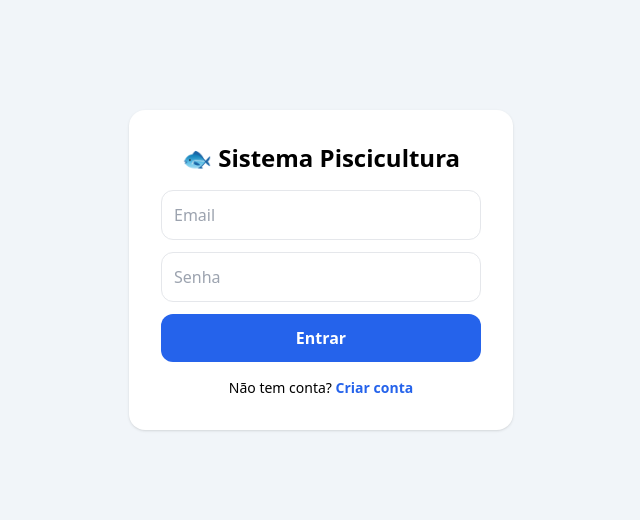
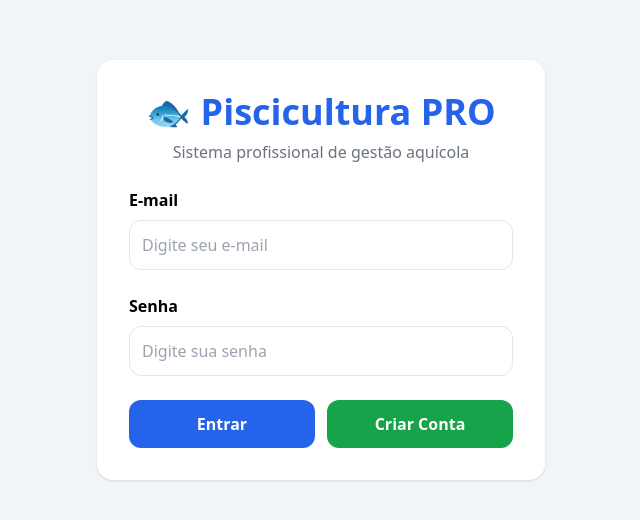
Before and after one commit to alysson0111/Piscicultura-Pro, a React (Vite) app: page / in a window 1280 px wide. Shown: the part 130-650 px from the top of the page, without its empty margins (319-959 px from the left). Built offline with nearby package versions, Linux system fonts and the light colour scheme.

Commit message:
Corrigindo gitignore

```diff
--- a/src/App.jsx
+++ b/src/App.jsx
@@ -1,47 +1,96 @@
 import { useEffect, useState } from "react"
+
 import { supabase } from "./lib/supabase"
 
-import Login from "./Login"
+import Login from "./pages/Login"
 import Dashboard from "./pages/Dashboard"
 
 export default function App() {
-  const [user, setUser] = useState(null)
-  const [loading, setLoading] = useState(true)
 
+  const [user, setUser] =
+    useState(null)
+
+  const [loading, setLoading] =
+    useState(true)
+
+  // 🔥 CARREGAR SESSÃO
   useEffect(() => {
-    // 🔐 pega sessão atual ao abrir o app
-    async function loadUser() {
-      const { data } = await supabase.auth.getSession()
-      setUser(data.session?.user || null)
+
+    async function carregarSessao() {
+
+      const {
+        data,
+      } = await supabase.auth.getSession()
+
+      setUser(
+        data.session?.user || null
+      )
+
       setLoading(false)
     }
 
-    loadUser()
+    carregarSessao()
 
-    // 👂 escuta mudanças de login/logout em tempo real
+    // 🔥 OUVIR LOGIN/LOGOUT
     const {
-      data: { subscription },
-    } = supabase.auth.onAuthStateChange((_event, session) => {
-      setUser(session?.user || null)
-    })
+      data: listener,
+    } = supabase.auth.onAuthStateChange(
+      (_event, session) => {
 
-    return () => subscription.unsubscribe()
+        setUser(
+          session?.user || null
+        )
+
+      }
+    )
+
+    return () => {
+      listener.subscription.unsubscribe()
+    }
+
   }, [])
 
-  // ⏳ loading inicial
+  // 🔥 LOGOUT
+  async function sair() {
+
+    await supabase.auth.signOut()
+
+    setUser(null)
+  }
+
+  // 🔥 LOADING
   if (loading) {
+
     return (
-      <div className="min-h-screen flex items-center justify-center">
-        Carregando...
+
+      <div className="min-h-screen flex items-center justify-center bg-slate-100">
+
+        <div className="text-2xl font-bold">
+          Carregando...
+        </div>
+
       </div>
+
     )
   }
 
-  // 🔓 não logado → login
+  // 🔥 LOGIN
   if (!user) {
-    return <Login setUser={setUser} />
+
+    return (
+      <Login
+        onLogin={setUser}
+      />
+    )
   }
 
-  // 🔐 logado → dashboard
-  return <Dashboard user={user} />
+  // 🔥 DASHBOARD
+  return (
+
+    <Dashboard
+      user={user}
+      onLogout={sair}
+    />
+
+  )
 }
--- a/src/Login.jsx
+++ /dev/null
@@ -1,123 +0,0 @@
-import { useState } from "react"
-import { supabase } from "./lib/supabase"
-
-export default function Login({ setUser }) {
-  const [email, setEmail] = useState("")
-  const [password, setPassword] = useState("")
-  const [modo, setModo] = useState("login") // login | cadastro
-  const [loading, setLoading] = useState(false)
-
-  // 🔐 LOGIN
-  async function handleLogin(e) {
-    e.preventDefault()
-    setLoading(true)
-
-    const { data, error } = await supabase.auth.signInWithPassword({
-      email,
-      password,
-    })
-
-    setLoading(false)
-
-    if (error) {
-      alert(error.message)
-      return
-    }
-
-    // 🔥 IMPORTANTE: usa session.user (não data.user)
-    setUser(data.session.user)
-  }
-
-  // 🆕 CADASTRO
-  async function handleCadastro(e) {
-    e.preventDefault()
-    setLoading(true)
-
-    const { data, error } = await supabase.auth.signUp({
-      email,
-      password,
-    })
-
-    setLoading(false)
-
-    if (error) {
-      alert(error.message)
-      return
-    }
-
-    alert("Conta criada! Agora faça login.")
-    setModo("login")
-  }
-
-  return (
-    <div className="min-h-screen flex items-center justify-center bg-slate-100">
-
-      <div className="bg-white p-8 rounded-2xl shadow w-full max-w-sm space-y-4">
-
-        <h1 className="text-2xl font-bold text-center">
-          🐟 Sistema Piscicultura
-        </h1>
-
-        <form
-          onSubmit={modo === "login" ? handleLogin : handleCadastro}
-          className="space-y-3"
-        >
-
-          <input
-            type="email"
-            placeholder="Email"
-            className="border p-3 w-full rounded-xl"
-            value={email}
-            onChange={(e) => setEmail(e.target.value)}
-          />
-
-          <input
-            type="password"
-            placeholder="Senha"
-            className="border p-3 w-full rounded-xl"
-            value={password}
-            onChange={(e) => setPassword(e.target.value)}
-          />
-
-          <button
-            disabled={loading}
-            className="bg-blue-600 text-white w-full py-3 rounded-xl font-bold"
-          >
-            {loading
-              ? "Carregando..."
-              : modo === "login"
-              ? "Entrar"
-              : "Cadastrar"}
-          </button>
-
-        </form>
-
-        {/* troca de modo */}
-        <p className="text-center text-sm">
-          {modo === "login" ? (
-            <>
-              Não tem conta?{" "}
-              <button
-                className="text-blue-600 font-semibold"
-                onClick={() => setModo("cadastro")}
-              >
-                Criar conta
-              </button>
-            </>
-          ) : (
-            <>
-              Já tem conta?{" "}
-              <button
-                className="text-blue-600 font-semibold"
-                onClick={() => setModo("login")}
-              >
-                Fazer login
-              </button>
-            </>
-          )}
-        </p>
-
-      </div>
-    </div>
-  )
-}
--- /dev/null
+++ b/src/pages/Login.jsx
@@ -0,0 +1,179 @@
+import { useState } from "react"
+
+import { supabase } from "../lib/supabase"
+
+export default function Login({
+  onLogin,
+}) {
+
+  const [email, setEmail] =
+    useState("")
+
+  const [senha, setSenha] =
+    useState("")
+
+  const [loading, setLoading] =
+    useState(false)
+
+  async function entrar() {
+
+    try {
+
+      setLoading(true)
+
+      const {
+        data,
+        error,
+      } = await supabase.auth.signInWithPassword({
+
+        email,
+        password: senha,
+
+      })
+
+      if (error) {
+
+        alert(error.message)
+
+        return
+      }
+
+      onLogin(data.user)
+
+    } catch (erro) {
+
+      console.log(erro)
+
+    } finally {
+
+      setLoading(false)
+
+    }
+  }
+
+  async function cadastrar() {
+
+    try {
+
+      setLoading(true)
+
+      const {
+        data,
+        error,
+      } = await supabase.auth.signUp({
+
+        email,
+        password: senha,
+
+      })
+
+      if (error) {
+
+        alert(error.message)
+
+        return
+      }
+
+      alert(
+        "Usuário cadastrado!"
+      )
+
+      onLogin(data.user)
+
+    } catch (erro) {
+
+      console.log(erro)
+
+    } finally {
+
+      setLoading(false)
+
+    }
+  }
+
+  return (
+
+    <div className="min-h-screen bg-slate-100 flex items-center justify-center p-6">
+
+      <div className="bg-white w-full max-w-md p-8 rounded-2xl shadow space-y-6">
+
+        <div className="text-center">
+
+          <h1 className="text-4xl font-bold text-blue-600">
+            🐟 Piscicultura PRO
+          </h1>
+
+          <p className="text-gray-500 mt-2">
+            Sistema profissional de gestão aquícola
+          </p>
+
+        </div>
+
+        {/* EMAIL */}
+        <div>
+
+          <label className="font-bold">
+            E-mail
+          </label>
+
+          <input
+            type="email"
+            value={email}
+            onChange={(e) =>
+              setEmail(e.target.value)
+            }
+            className="w-full border p-3 rounded-xl mt-2"
+            placeholder="Digite seu e-mail"
+          />
+
+        </div>
+
+        {/* SENHA */}
+        <div>
+
+          <label className="font-bold">
+            Senha
+          </label>
+
+          <input
+            type="password"
+            value={senha}
+            onChange={(e) =>
+              setSenha(e.target.value)
+            }
+            className="w-full border p-3 rounded-xl mt-2"
+            placeholder="Digite sua senha"
+          />
+
+        </div>
+
+        {/* BOTÕES */}
+        <div className="flex gap-3">
+
+          <button
+            onClick={entrar}
+            disabled={loading}
+            className="flex-1 bg-blue-600 hover:bg-blue-700 text-white font-bold py-3 rounded-xl"
+          >
+
+            Entrar
+
+          </button>
+
+          <button
+            onClick={cadastrar}
+            disabled={loading}
+            className="flex-1 bg-green-600 hover:bg-green-700 text-white font-bold py-3 rounded-xl"
+          >
+
+            Criar Conta
+
+          </button>
+
+        </div>
+
+      </div>
+
+    </div>
+  )
+}
```
Also changed, not shown: src/pages/Dashboard.jsx (+9 -3 lines).
